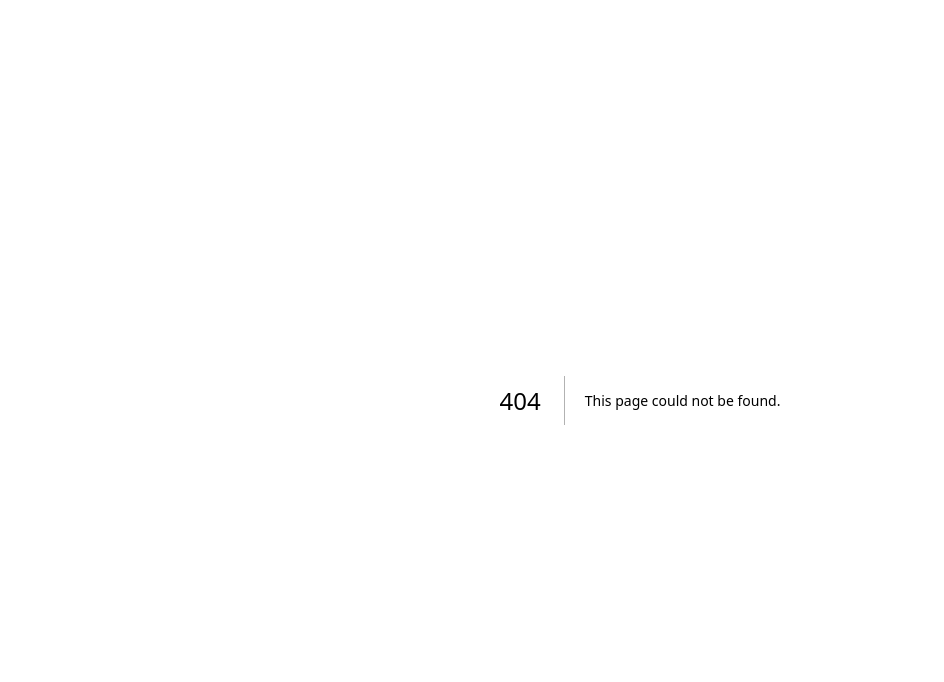
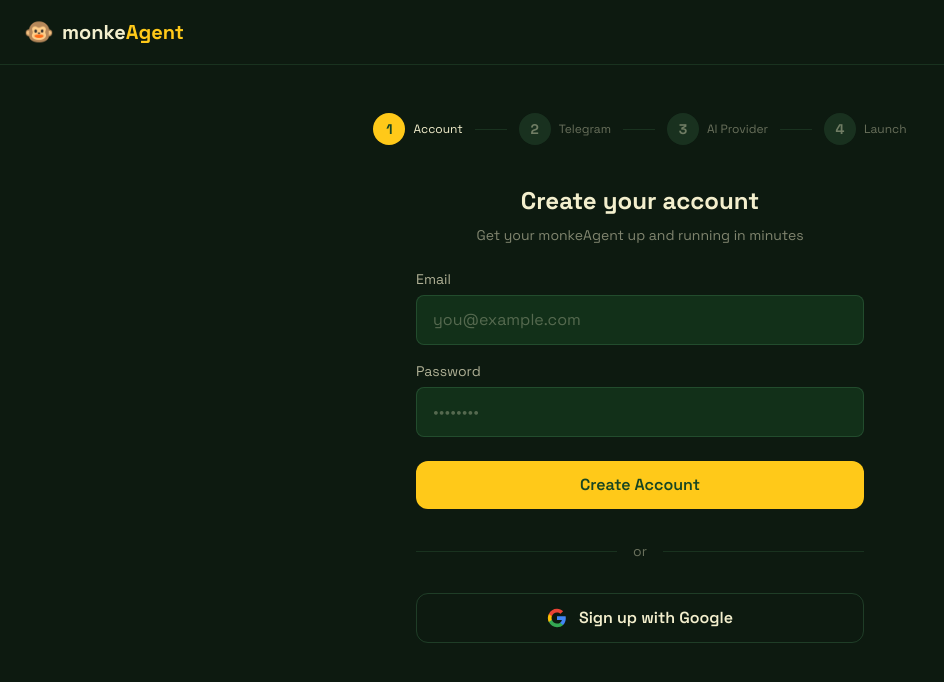
Before and after one commit to jpbedoya/monkeAgent, a Next.js app: page /monkeAgent/signup in a window 1280 px wide. Before the commit this address had no page. Shown: the top 682 px of the page, without its empty margins (0-944 px from the left). Built offline with nearby package versions, Linux system fonts and the light colour scheme.

Commit message:
rebrand: OpenClaw Cloud → monkeAgent, powered by OpenClaw

```diff
--- a/next.config.mjs
+++ b/next.config.mjs
@@ -1,8 +1,8 @@
 /** @type {import('next').NextConfig} */
 const nextConfig = {
   output: 'export',
-  basePath: '/openclaw-cloud',
-  assetPrefix: '/openclaw-cloud/',
+  basePath: '/monkeAgent',
+  assetPrefix: '/monkeAgent/',
   images: {
     unoptimized: true,
   },
--- a/src/app/dashboard/page.tsx
+++ b/src/app/dashboard/page.tsx
@@ -10,7 +10,7 @@
         <Link href="/" className="flex items-center gap-2 text-lg font-bold">
           <span className="text-xl">🐵</span>
           <span className="text-mk-ivory">
-            Open<span className="text-mk-yellow">Claw</span> Cloud
+            monke<span className="text-mk-yellow">Agent</span>
           </span>
         </Link>
         <div className="flex items-center gap-4">
@@ -54,7 +54,7 @@
       </div>
 
       <div className="flex items-center gap-2 text-sm">
-        <span className="font-mono text-mk-ivory/50">alex.openclaw.ai</span>
+        <span className="font-mono text-mk-ivory/50">alex.monkeagent.ai</span>
         <span className="text-mk-ivory/20">|</span>
         <span className="text-mk-ivory/40">Hetzner CX21 &bull; 2 vCPU &bull; 4GB RAM</span>
       </div>
@@ -294,7 +294,7 @@
             Welcome back, Alex 🐵
           </h1>
           <p className="text-sm text-mk-ivory/50">
-            Your OpenClaw instance is running smoothly
+            Your monkeAgent is running smoothly · Powered by OpenClaw
           </p>
         </div>
 
--- a/src/app/page.tsx
+++ b/src/app/page.tsx
@@ -7,7 +7,7 @@
         <Link href="/" className="flex items-center gap-2 text-xl font-bold">
           <span className="text-2xl">🐵</span>
           <span className="text-mk-ivory">
-            Open<span className="text-mk-yellow">Claw</span> Cloud
+            monke<span className="text-mk-yellow">Agent</span>
           </span>
         </Link>
         <div className="flex items-center gap-6">
@@ -37,14 +37,14 @@
 
       <div className="relative z-10 mx-auto max-w-3xl text-center">
         <div className="mb-6 inline-block rounded-full border border-mk-green/30 bg-mk-green/10 px-4 py-1.5 text-sm text-mk-light-green">
-          🐵 Powered by MonkeDAO
+          🐵 Powered by MonkeDAO · Built on OpenClaw
         </div>
         <h1 className="mb-6 text-4xl font-bold leading-tight tracking-tight text-mk-ivory sm:text-6xl">
           Your personal AI assistant,{" "}
           <span className="text-mk-yellow">ready in minutes</span>
         </h1>
         <p className="mb-10 text-lg text-mk-ivory/60 sm:text-xl">
-          Deploy your own OpenClaw instance on managed infrastructure. No
+          Your own AI agent, deployed in minutes. Powered by OpenClaw.. No
           terminal needed, full control, your own server.
         </p>
         <div className="flex flex-col items-center justify-center gap-4 sm:flex-row">
@@ -101,7 +101,7 @@
     icon: "🐵",
     title: "Community Driven",
     description:
-      "Built by MonkeDAO. Join a growing community of builders and contributors shaping the future of personal AI.",
+      "Built by MonkeDAO on OpenClaw. Join a growing community of builders and contributors shaping the future of personal AI.",
   },
 ];
 
@@ -249,7 +249,7 @@
         <div className="flex items-center gap-2 text-sm text-mk-ivory/50">
           <span className="text-lg">🐵</span>
           <span>
-            Open<span className="text-mk-yellow">Claw</span> Cloud &copy; 2026
+            monke<span className="text-mk-yellow">Agent</span> &copy; 2026
             MonkeDAO
           </span>
         </div>
--- a/src/app/signup/page.tsx
+++ b/src/app/signup/page.tsx
@@ -50,7 +50,7 @@
           Create your account
         </h2>
         <p className="text-sm text-mk-ivory/50">
-          Get started with OpenClaw Cloud in minutes
+          Get your monkeAgent up and running in minutes
         </p>
       </div>
 
@@ -138,7 +138,7 @@
           Connect your Telegram Bot
         </h2>
         <p className="text-sm text-mk-ivory/50">
-          Your OpenClaw will communicate through this bot
+          Your monkeAgent will communicate through this bot
         </p>
       </div>
 
@@ -360,15 +360,15 @@
       >
         <div className="mb-6 text-6xl">🐵</div>
         <h2 className="mb-3 text-3xl font-bold text-mk-ivory">
-          Your OpenClaw is ready!
+          Your monkeAgent is live! 🎉
         </h2>
         <p className="mb-2 text-mk-ivory/50">
-          Your instance has been deployed and is running.
+          Your AI agent is deployed and running. Powered by OpenClaw..
         </p>
         <div className="my-6 rounded-xl border border-mk-light-green/30 bg-mk-light-green/10 p-4">
           <p className="text-sm text-mk-ivory/50">Your server URL</p>
           <p className="mt-1 font-mono text-lg font-bold text-mk-light-green">
-            alex.openclaw.ai
+            alex.monkeagent.ai
           </p>
         </div>
         <Link
@@ -395,7 +395,7 @@
           Provisioning your server...
         </h2>
         <p className="mb-6 text-sm text-mk-ivory/50">
-          Setting up your OpenClaw instance on Hetzner Ashburn
+          Spinning up your monkeAgent on Hetzner Ashburn...
         </p>
         <div className="overflow-hidden rounded-full bg-mk-green/20">
           <motion.div
@@ -453,7 +453,7 @@
         onClick={handleLaunch}
         className="w-full rounded-xl bg-mk-yellow py-3 text-lg font-semibold text-mk-dark-green transition hover:bg-mk-yellow/90"
       >
-        🚀 Launch My OpenClaw
+        🚀 Launch My monkeAgent
       </button>
     </div>
   );
@@ -469,7 +469,7 @@
         <Link href="/" className="flex items-center gap-2 text-xl font-bold">
           <span className="text-2xl">🐵</span>
           <span className="text-mk-ivory">
-            Open<span className="text-mk-yellow">Claw</span> Cloud
+            monke<span className="text-mk-yellow">Agent</span>
           </span>
         </Link>
       </div>
```
